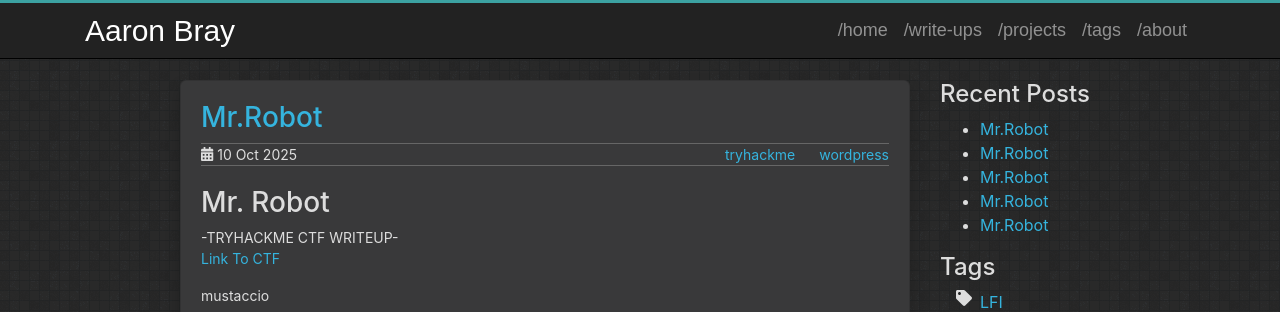
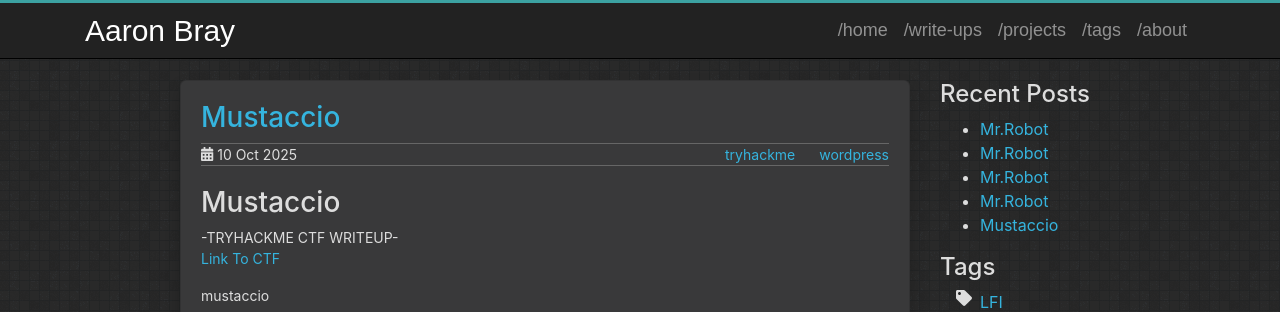
Before and after one commit to AaronBray/AaronBray.github.io, a Jekyll site: the page built from _posts/2025-10-10-mustacchio.md, in a window 1280 px wide and 900 px high. Shown: the top 312 px of the window. Built offline with Jekyll 4.4.1, drawn with Linux system fonts in a browser that asks for light colours.

Commit message:
Update 2025-10-10-mustacchio.md

```diff
--- a/_posts/2025-10-10-mustacchio.md
+++ b/_posts/2025-10-10-mustacchio.md
@@ -1,12 +1,12 @@
 ---
 layout: post
-title: Mr.Robot
+title: Mustaccio
 date:   2025-10-10 11:05
 description: TryHackMe Mr. Robot CTF Write-Up
 tags: tryhackme wordpress
 comments: false
 ---
-# Mr. Robot
+# Mustaccio
 -TRYHACKME CTF WRITEUP-
 [Link To CTF](https://tryhackme.com/room/mrrobot)
 
```
